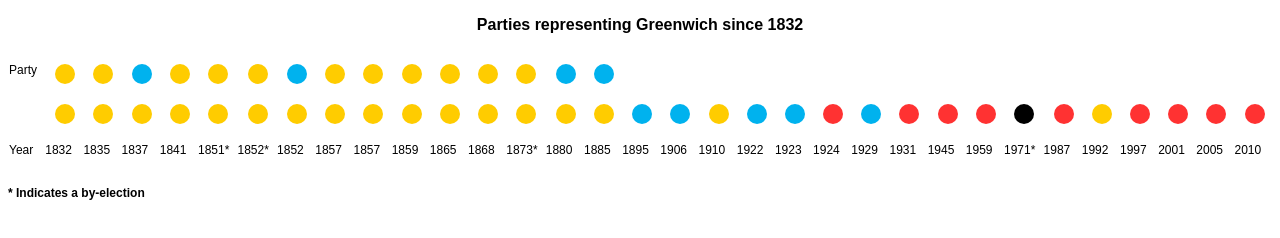
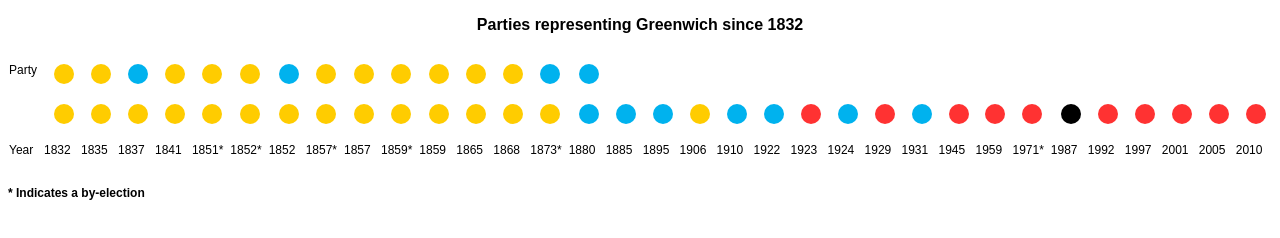
Before and after one commit to leilahaddou/greenwichparties, a plain HTML site: page index.html in a window 1280 px wide. Drawn offline with Linux system fonts and the light colour scheme.

Commit message:
Update index.html

```diff
--- a/index.html
+++ b/index.html
@@ -10,13 +10,13 @@
 
 		  tr {
 		  	width:40px;
-        height:40px;
+		  	height:40px;
 		  }
 
 		  td {
 		  	font-family: arial;
 		  	font-size:12px;
-        width:1%;
+		  	width:1%;
 		  }
 
       h3 {
@@ -145,7 +145,7 @@
               <circle cx="20" cy="20" r="10" stroke="none" fill="#FFCC00" /></svg>
           </td>
           <td><svg class="circle" height="30" width="30">
-              <circle cx="20" cy="20" r="10" stroke="none" fill="#FFCC00" /></svg>
+              <circle cx="20" cy="20" r="10" stroke="none" fill="#00B2EE" /></svg>
           </td>
           <td><svg class="circle" height="30" width="30">
               <circle cx="20" cy="20" r="10" stroke="none" fill="#00B2EE" /></svg>
@@ -172,6 +172,12 @@
               <circle cx="20" cy="20" r="10" stroke="none" fill="#ff3232" /></svg>
           </td>
           <td><svg class="circle" height="30" width="30">
+              <circle cx="20" cy="20" r="10" stroke="none" fill="#00B2EE" /></svg>
+          </td>
+          <td><svg class="circle" height="30" width="30">
+              <circle cx="20" cy="20" r="10" stroke="none" fill="#ff3232" /></svg>
+          </td>
+          <td><svg class="circle" height="30" width="30">
               <circle cx="20" cy="20" r="10" stroke="none" fill="#ff3232" /></svg>
           </td>
           <td><svg class="circle" height="30" width="30">
@@ -182,9 +188,6 @@
           </td>
           <td><svg class="circle" height="30" width="30">
               <circle cx="20" cy="20" r="10" stroke="none" fill="#ff3232" /></svg>
-          </td>
-          <td><svg class="circle" height="30" width="30">
-              <circle cx="20" cy="20" r="10" stroke="none" fill="#FFCC00" /></svg>
           </td>
           <td><svg class="circle" height="30" width="30">
               <circle cx="20" cy="20" r="10" stroke="none" fill="#ff3232" /></svg>
@@ -208,8 +211,9 @@
 				<td>1851*</td>
 				<td>1852*</td>
 				<td>1852</td>
+				<td>1857*</td>
 				<td>1857</td>
-				<td>1857</td>
+        <td>1859*</td>
         <td>1859</td>
         <td>1865</td>
         <td>1868</td>
```
